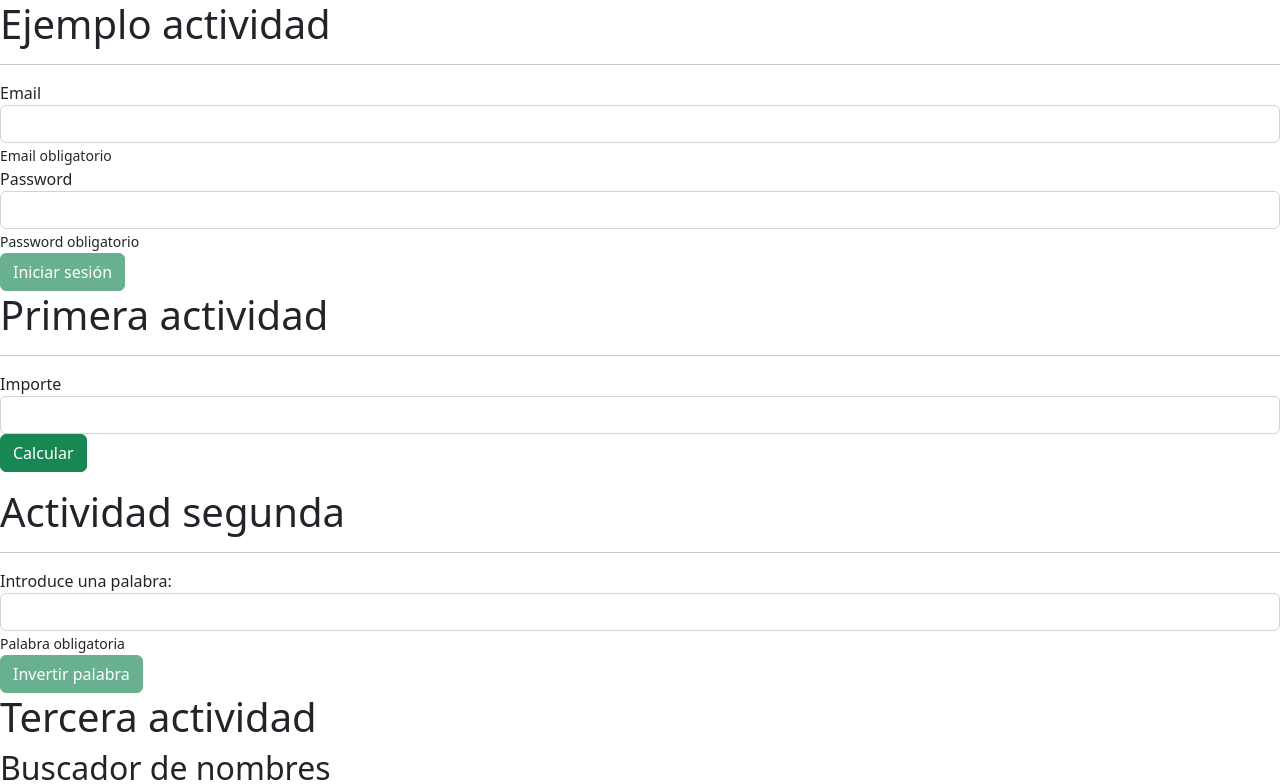
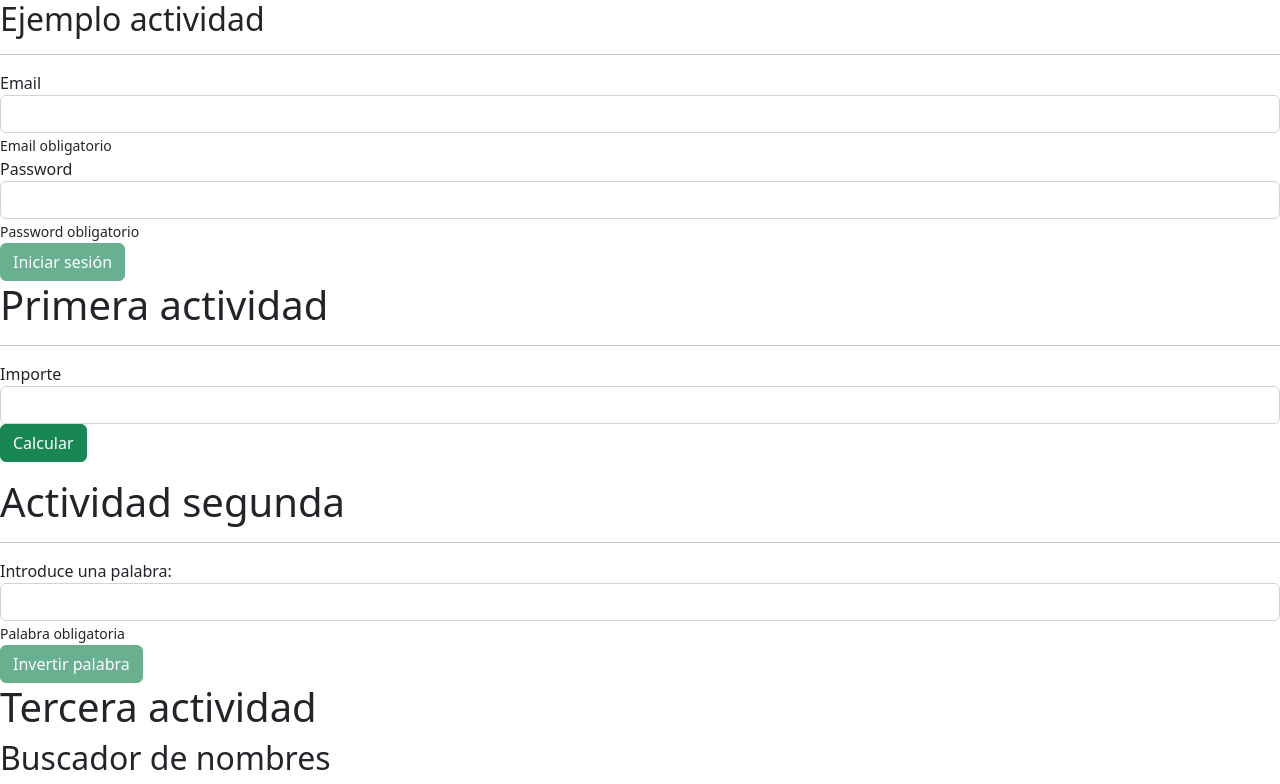
Before and after one commit to Mskenmasters1/actividadesrepaso, a React (Vite) app in the folder frontend/: page / in a window 1280 px wide. Shown: the top 784 px of the page. Built offline with nearby package versions, Linux system fonts and the light colour scheme.

Commit message:
Actualiza la estructura del ejemplo

```diff
--- a/frontend/src/EjemploActividad.tsx
+++ b/frontend/src/EjemploActividad.tsx
@@ -64,8 +64,8 @@ useEffect(() => {
 }, []);
 
   return (
-    <>
-      <h1>Ejemplo actividad</h1>
+    <article>
+      <h2>Ejemplo actividad</h2>
       <hr />
       <form onSubmit={onSubmit}>
         <div className="form-group">
@@ -93,6 +93,6 @@ useEffect(() => {
           Bienvenido!!!
         </div>
       )}
-    </>
+    </article>
   );
 };
```
